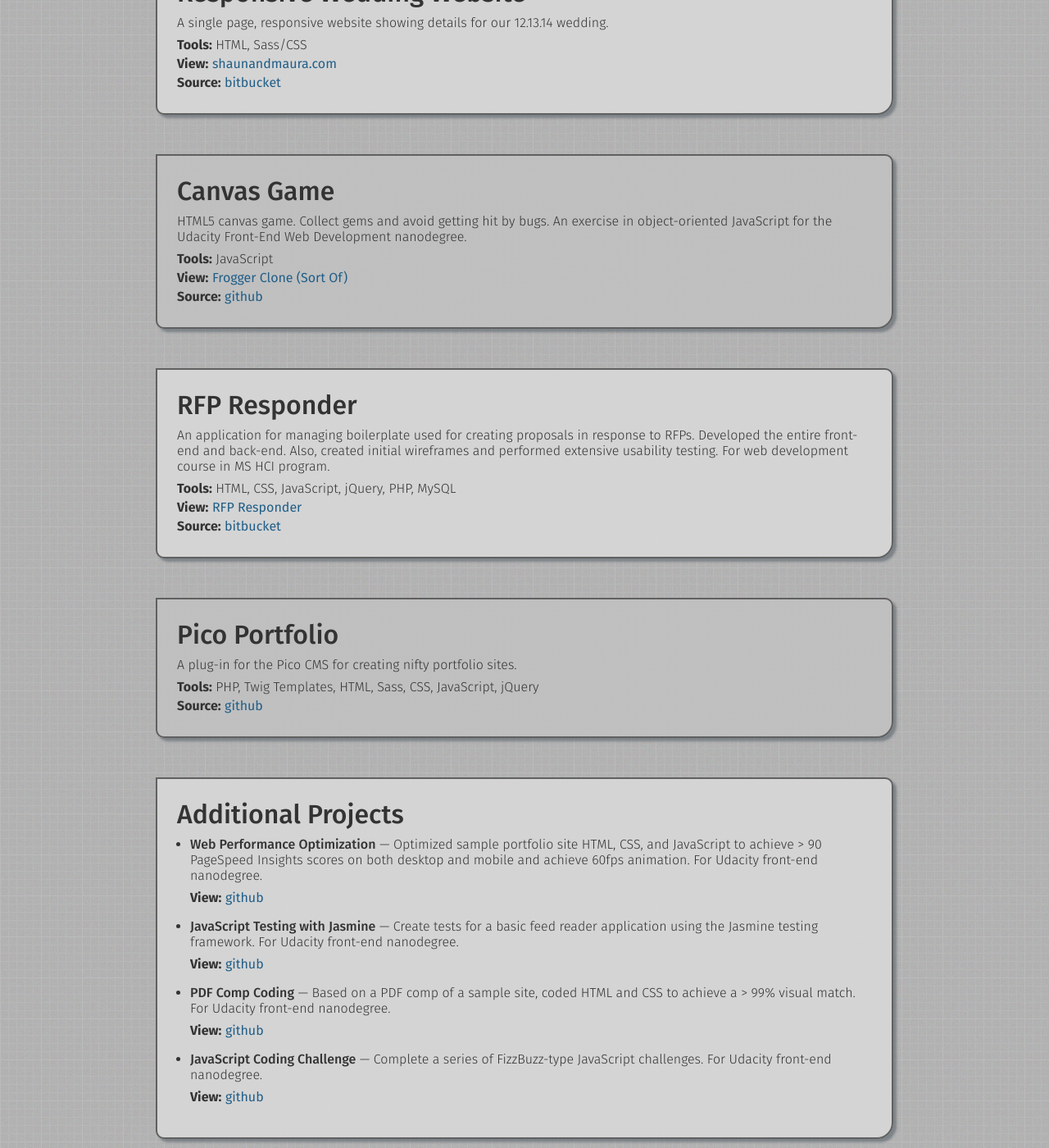
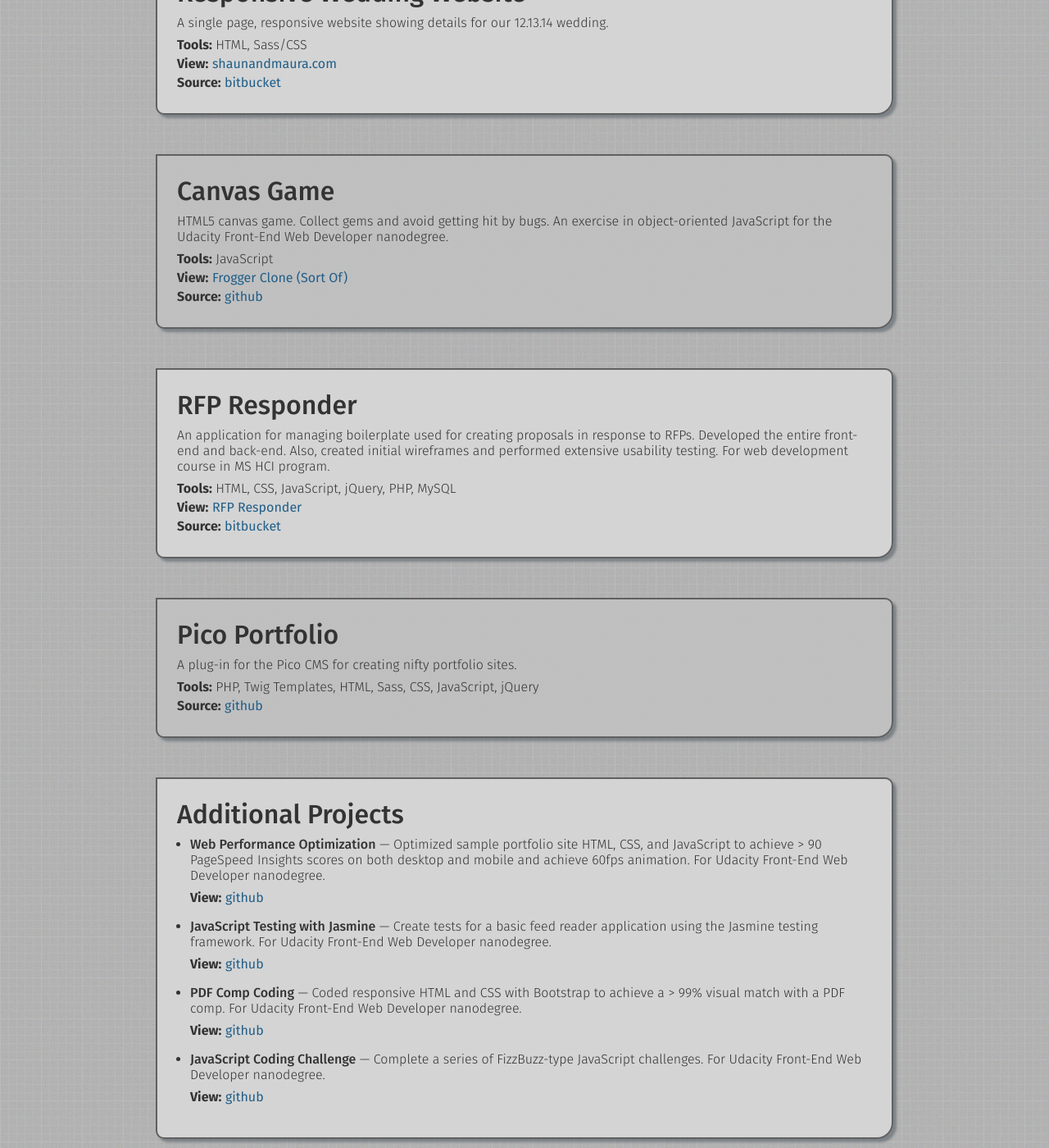
Before and after one commit to 6stringbeliever/6stringbeliever.github.io, a Jekyll site: the page built from index.html, in a window 1280 px wide and 1400 px high, scrolled down 958 px. Shown: the whole window at 82% size. Built offline with Jekyll 4.4.1, drawn with Linux system fonts in a browser that asks for light colours; nearby versions of some CDN libraries; some of the changed text lies outside the part shown.

Commit message:
Update project descriptions and remove extra spaces from HTML output

```diff
--- a/_data/projects.json
+++ b/_data/projects.json
@@ -1,7 +1,7 @@
 { "projects": [{
   "name": "Stadium Map",
   "images": [],
-  "description": "Responsive, single page Google Maps application. Shows all the current stadiums for the MLB, NFL, NBA, NHL, and MLS. With search functions, and integrates data and photos from Foursquare and the New York Times via AJAX. For Udacity front-end nanodegree.",
+  "description": "Responsive, single page Google Maps application. Shows all the current stadiums for the MLB, NFL, NBA, NHL, and MLS. With search functions, and integrates data and photos from Foursquare and the New York Times via AJAX. For Udacity Front-End Web Developer nanodegree.",
   "tools": "HTML, Sass/CSS, Knockout.js, jQuery, gulp, Google Maps API, Foursquare API",
   "projecturl": {"name": "American Stadiums Map",
                  "url": "http://6stringbeliever.github.io/neighborhood-map/"},
@@ -21,7 +21,7 @@
 {
   "name": "Canvas Game",
   "images": [],
-  "description": "HTML5 canvas game. Collect gems and avoid getting hit by bugs. An exercise in object-oriented JavaScript for the Udacity Front-End Web Development nanodegree.",
+  "description": "HTML5 canvas game. Collect gems and avoid getting hit by bugs. An exercise in object-oriented JavaScript for the Udacity Front-End Web Developer nanodegree.",
   "tools": "JavaScript",
   "projecturl": {"name": "Frogger Clone (Sort Of)",
                  "url": "http://6stringbeliever.github.io/frontend-nanodegree-arcade-game/"},
@@ -49,25 +49,25 @@
 }],
 "littleprojects": [{
   "name": "Web Performance Optimization",
-  "description": "Optimized sample portfolio site HTML, CSS, and JavaScript to achieve > 90 PageSpeed Insights scores on both desktop and mobile and achieve 60fps animation. For Udacity front-end nanodegree.",
+  "description": "Optimized sample portfolio site HTML, CSS, and JavaScript to achieve > 90 PageSpeed Insights scores on both desktop and mobile and achieve 60fps animation. For Udacity Front-End Web Developer nanodegree.",
   "url": {"name": "github",
           "url": "https://github.com/6stringbeliever/frontend-nanodegree-mobile-portfolio"}
 },
 {
   "name": "JavaScript Testing with Jasmine",
-  "description": "Create tests for a basic feed reader application using the Jasmine testing framework. For Udacity front-end nanodegree.",
+  "description": "Create tests for a basic feed reader application using the Jasmine testing framework. For Udacity Front-End Web Developer nanodegree.",
   "url": {"name": "github",
           "url": "https://github.com/6stringbeliever/frontend-nanodegree-feedreader"}
 },
 {
   "name": "PDF Comp Coding",
-  "description": "Based on a PDF comp of a sample site, coded HTML and CSS to achieve a > 99% visual match. For Udacity front-end nanodegree.",
+  "description": "Coded responsive HTML and CSS with Bootstrap to achieve a > 99% visual match with a PDF comp. For Udacity Front-End Web Developer nanodegree.",
   "url": {"name": "github",
           "url": "https://github.com/6stringbeliever/uda-nano-p1"}
 },
 {
   "name": "JavaScript Coding Challenge",
-  "description": "Complete a series of FizzBuzz-type JavaScript challenges. For Udacity front-end nanodegree.",
+  "description": "Complete a series of FizzBuzz-type JavaScript challenges. For Udacity Front-End Web Developer nanodegree.",
   "url": {"name": "github",
           "url": "https://github.com/6stringbeliever/uda-nano-p2"}
 }
```
Also changed, not shown: index.html (+2 -6 lines).
